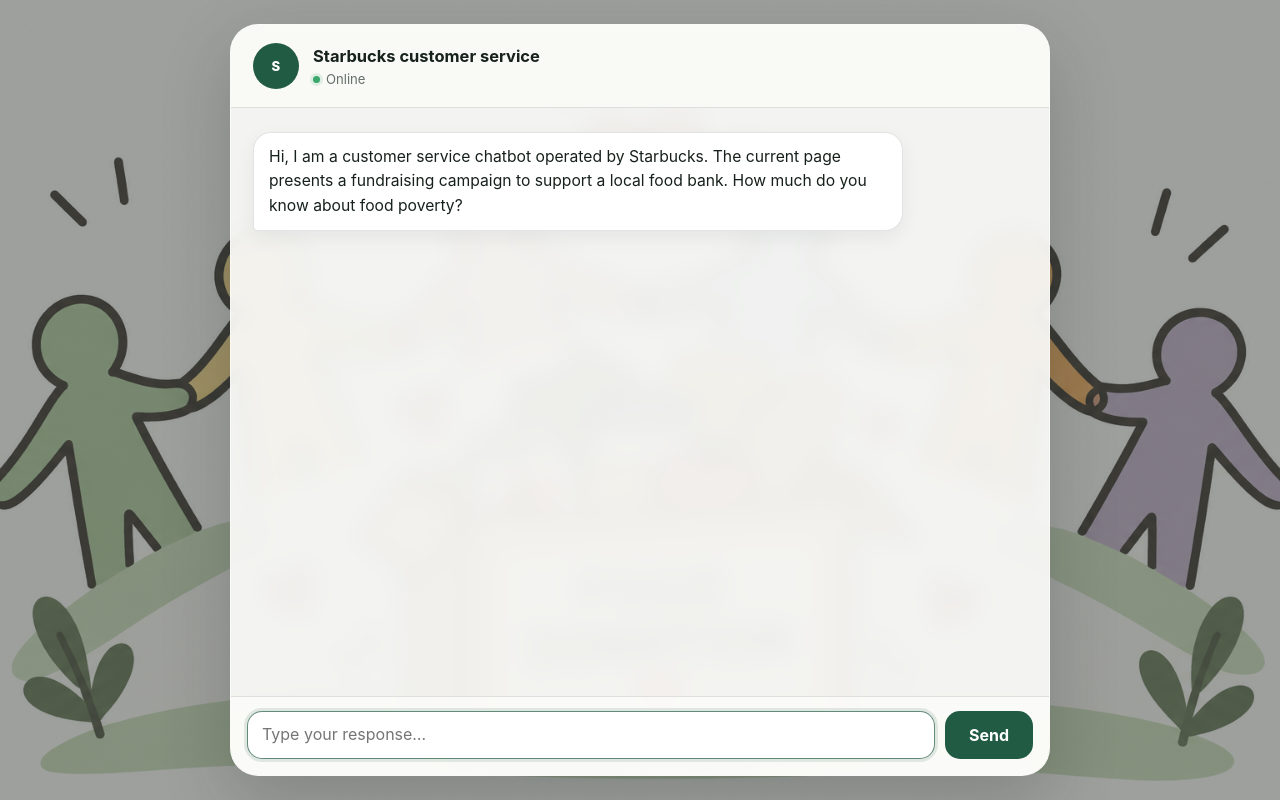
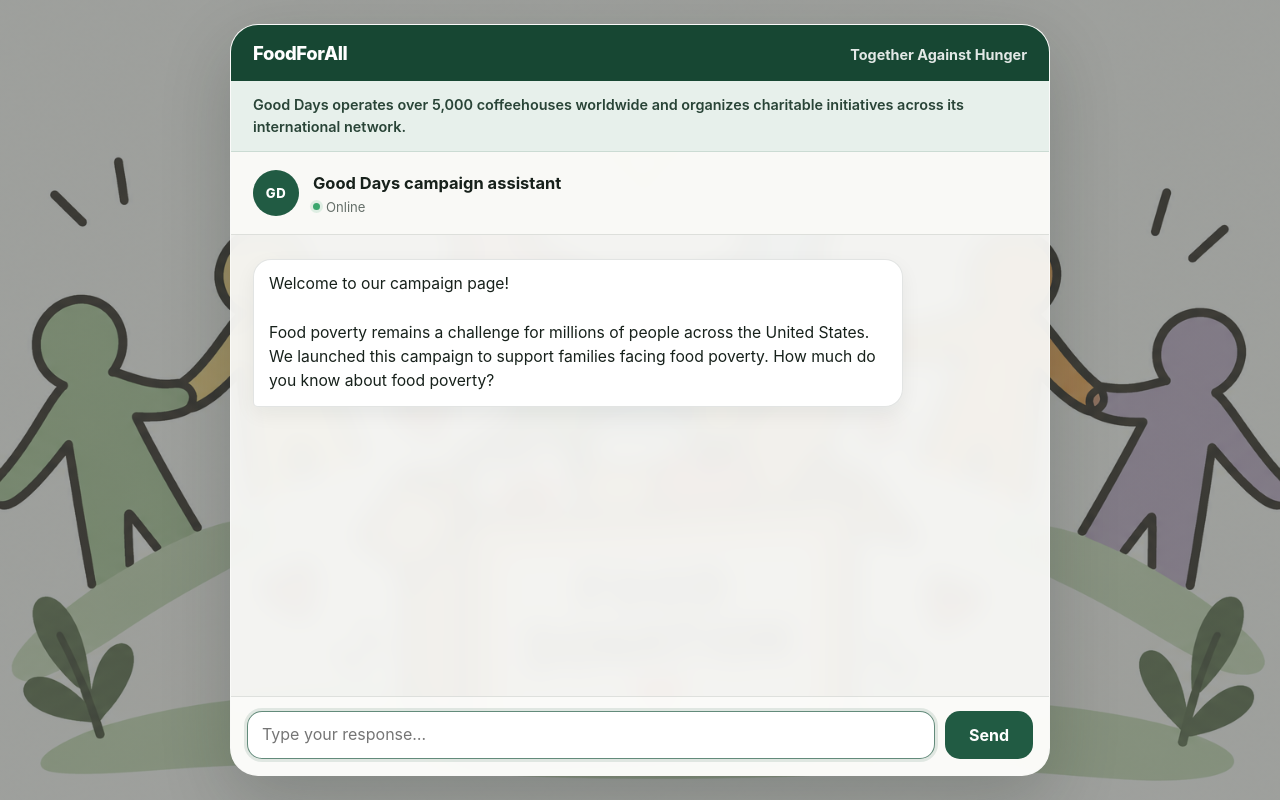
Before and after one commit to Qianhui-Chen/donation_chatbot_2, a plain HTML site: page index.html in a window 1280 px wide. Drawn offline with Linux system fonts and the light colour scheme.

Commit message:
revise script

```diff
--- a/assets/app.js
+++ b/assets/app.js
@@ -10,16 +10,19 @@
   const sendButton = document.querySelector("#send-button");
   const title = document.querySelector("#chat-title");
   const avatar = document.querySelector("#avatar");
+  const organizationHeader = document.querySelector("#organization-header");
   const reduceMotion = window.matchMedia("(prefers-reduced-motion: reduce)").matches;
-  const typeDelay = reduceMotion ? 0 : 10;
+  const wordDelay = reduceMotion ? 0 : 25;
   const replyPause = 2000;
   let nextBotMessage = 0;
   let isWaiting = true;
   let hasEnded = false;
+  let awaitingFinalResponse = false;
 
   title.textContent = script.title;
   avatar.textContent = script.avatar;
-  document.title = script.title + " — Food bank conversation";
+  organizationHeader.textContent = script.organizationHeader;
+  document.title = script.title + " — FoodForAll";
 
   function scrollToLatest() {
     requestAnimationFrame(() => { messagesEl.scrollTop = messagesEl.scrollHeight; });
@@ -62,13 +65,14 @@
   async function typeBotMessage(text) {
     const message = createMessage("bot", "");
     message.bubble.classList.add("is-typing");
-    if (typeDelay === 0) {
+    if (wordDelay === 0) {
       message.bubble.textContent = text;
     } else {
-      for (let index = 0; index < text.length; index += 1) {
-        message.bubble.textContent += text[index];
-        if (index % 4 === 0) scrollToLatest();
-        await new Promise((resolve) => window.setTimeout(resolve, typeDelay));
+      const wordChunks = text.match(/\S+\s*/g) || [text];
+      for (const wordChunk of wordChunks) {
+        message.bubble.textContent += wordChunk;
+        scrollToLatest();
+        await wait(wordDelay);
       }
     }
     message.bubble.classList.remove("is-typing");
@@ -89,7 +93,7 @@
       }
       window.clearInterval(timer);
       countdown.row.remove();
-      addMessage("system", `conversation ends, please go back to the quesionnaire\nChatbot code: ${script.code}`, "end");
+      addMessage("system", `conversation ends, please please copy this code and paste it to the questionnaire Chatbot code: ${script.code}`, "end");
     }, 1000);
   }
 
@@ -105,10 +109,18 @@
     nextBotMessage += 1;
     isWaiting = false;
     if (nextBotMessage >= script.messages.length) {
-      startEndingSequence();
+      awaitingFinalResponse = true;
+      setComposerEnabled(true);
     } else {
       setComposerEnabled(true);
     }
+  }
+
+  function showInitialMessage() {
+    addMessage("bot", script.messages[0]);
+    nextBotMessage = 1;
+    isWaiting = false;
+    setComposerEnabled(true);
   }
 
   form.addEventListener("submit", (event) => {
@@ -116,10 +128,16 @@
     if (isWaiting || hasEnded) return;
     const message = input.value.trim();
     if (!message) { input.focus(); return; }
+    const isFinalResponse = awaitingFinalResponse;
+    awaitingFinalResponse = false;
     addMessage("user", message);
     input.value = "";
     input.style.height = "auto";
-    void showNextBotMessage();
+    if (isFinalResponse) {
+      startEndingSequence();
+    } else {
+      void showNextBotMessage();
+    }
   });
 
   input.addEventListener("keydown", (event) => {
@@ -134,5 +152,5 @@
     input.style.height = Math.min(input.scrollHeight, 130) + "px";
   });
 
-  void showNextBotMessage();
+  showInitialMessage();
 })();
--- a/assets/config.js
+++ b/assets/config.js
@@ -1,10 +1,11 @@
 window.CHAT_SCRIPT = {
-  title: "Starbucks customer service",
-  avatar: "S",
+  title: "Good Days campaign assistant",
+  avatar: "GD",
   code: 2,
+  organizationHeader: "Good Days operates over 5,000 coffeehouses worldwide and organizes charitable initiatives across its international network.",
   messages: [
-    "Hi, I am a customer service chatbot operated by Starbucks. The current page presents a fundraising campaign to support a local food bank. How much do you know about food poverty?",
-    "Food poverty remains a serious challenge for millions of people across the United States. According to the U.S. Department of Agriculture (USDA), 13.7% of American households, approximately 18.3 million, experienced food insecurity in 2024. Local food banks play an important role in addressing these challenges by collecting and distributing food to individuals and families in need. However, maintaining a reliable supply of nutritious food requires ongoing financial and community support. Donations can help food banks purchase essential groceries and respond to changing community needs. Do you know how food banks work?",
-    "For households facing financial difficulties, receiving food assistance can reduce grocery expenses. This can also allow them to allocate limited resources to other necessities, such as rent, utilities, and healthcare. Many food banks also collaborate with schools, community centers, and local organizations to reach children, older adults, and families who may have difficulty accessing food assistance."
+    "Welcome to our campaign page!\n\nFood poverty remains a challenge for millions of people across the United States. We launched this campaign to support families facing food poverty. How much do you know about food poverty?",
+    "Thanks for your response! According to the U.S. Department of Agriculture (USDA), 13.7% of American households, approximately 18.3 million, experienced food insecurity in 2024. Local food banks play an important role in addressing these challenges. Do you know how our fundraising campaign works?",
+    "Many food banks also collaborate with schools or local organizations to reach families who may have difficulty accessing food assistance. As a large coffeehouse chain, Good Days organizes this campaign through our company-wide fundraising system. Customers can donate through our website, and we collect the contributions and transfer them to our partner food bank."
   ]
 };
--- a/assets/styles.css
+++ b/assets/styles.css
@@ -36,16 +36,52 @@ button, textarea { font: inherit; }
 
 .chat-app {
   width: min(820px, 100%);
-  height: min(860px, calc(100dvh - 48px));
-  min-height: 560px;
+  height: min(920px, calc(100dvh - 48px));
+  min-height: 620px;
   display: grid;
-  grid-template-rows: auto 1fr auto;
+  grid-template-rows: auto auto auto 1fr auto;
   overflow: hidden;
   background: var(--surface);
   border: 1px solid rgba(255, 255, 255, 0.55);
   border-radius: 28px;
   box-shadow: var(--shadow);
   backdrop-filter: blur(12px);
+}
+
+.campaign-nav {
+  display: flex;
+  align-items: baseline;
+  justify-content: space-between;
+  gap: 12px 24px;
+  padding: 17px 22px;
+  color: white;
+  background: var(--green-strong);
+}
+
+.nav-brand {
+  font-size: 1.15rem;
+  font-weight: 850;
+  letter-spacing: -0.02em;
+}
+
+.nav-tagline {
+  font-size: 0.9rem;
+  font-weight: 650;
+  opacity: 0.88;
+}
+
+.organization-context {
+  padding: 13px 22px 14px;
+  color: #294437;
+  background: var(--green-soft);
+  border-bottom: 1px solid rgba(33, 91, 67, 0.14);
+}
+
+.organization-context p {
+  margin: 0;
+  font-size: 0.9rem;
+  font-weight: 600;
+  line-height: 1.5;
 }
 
 .chat-header {
@@ -269,6 +305,9 @@ button, textarea { font: inherit; }
   .chat-page { padding: 0; }
   .chat-app { width: 100%; height: 100dvh; min-height: 100dvh; border: 0; border-radius: 0; }
   .chat-header { padding: 14px 16px; }
+  .campaign-nav { align-items: flex-start; flex-direction: column; gap: 2px; padding: 13px 16px; }
+  .organization-context { padding: 11px 16px 12px; }
+  .organization-context p { font-size: 0.84rem; }
   .messages { padding: 19px 14px 24px; }
   .bubble { max-width: 91%; font-size: 0.94rem; }
   .composer { padding: 10px; grid-template-columns: 1fr auto; }
--- a/index.html
+++ b/index.html
@@ -3,12 +3,19 @@
   <head>
     <meta charset="UTF-8" />
     <meta name="viewport" content="width=device-width, initial-scale=1" />
-    <meta name="description" content="Fixed-script food bank fundraising conversation." />
-    <title>Food bank conversation</title>
+    <meta name="description" content="FoodForAll fundraising campaign conversation." />
+    <title>FoodForAll conversation</title>
     <link rel="stylesheet" href="assets/styles.css" />
   </head>
   <body class="chat-page">
     <main class="chat-app">
+      <nav class="campaign-nav" aria-label="Campaign identity">
+        <span class="nav-brand">FoodForAll</span>
+        <span class="nav-tagline">Together Against Hunger</span>
+      </nav>
+      <section class="organization-context" aria-label="About Good Days">
+        <p id="organization-header"></p>
+      </section>
       <header class="chat-header">
         <div class="avatar" id="avatar" aria-hidden="true"></div>
         <div class="chat-heading">
```
